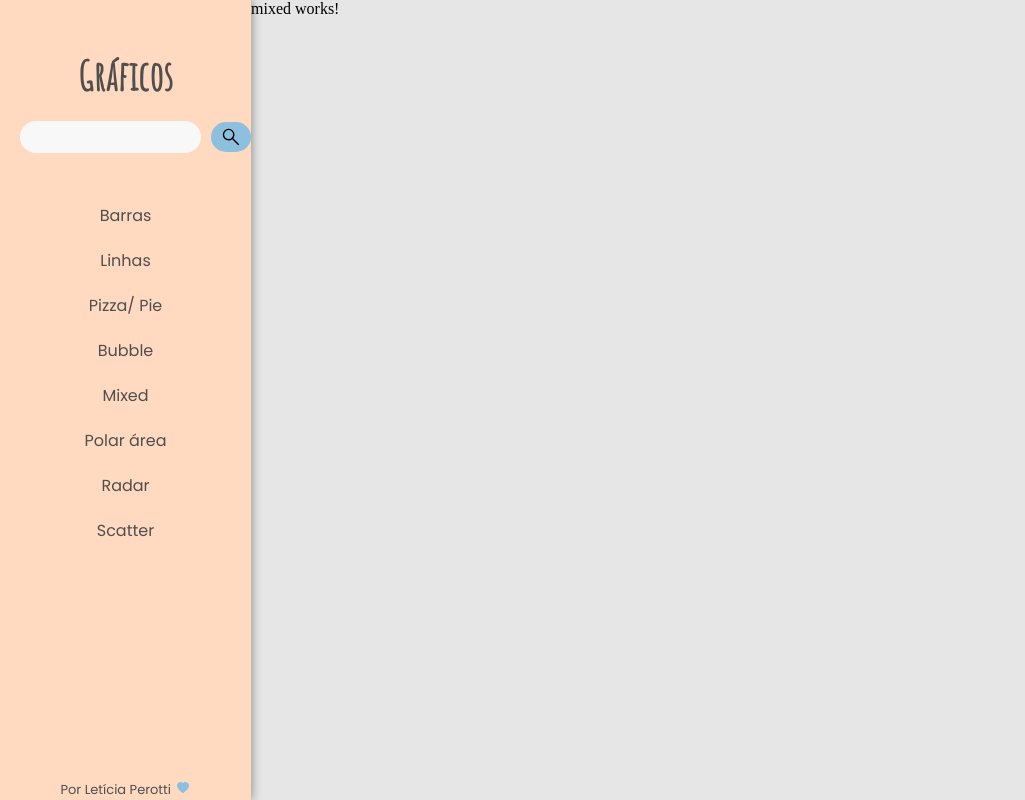
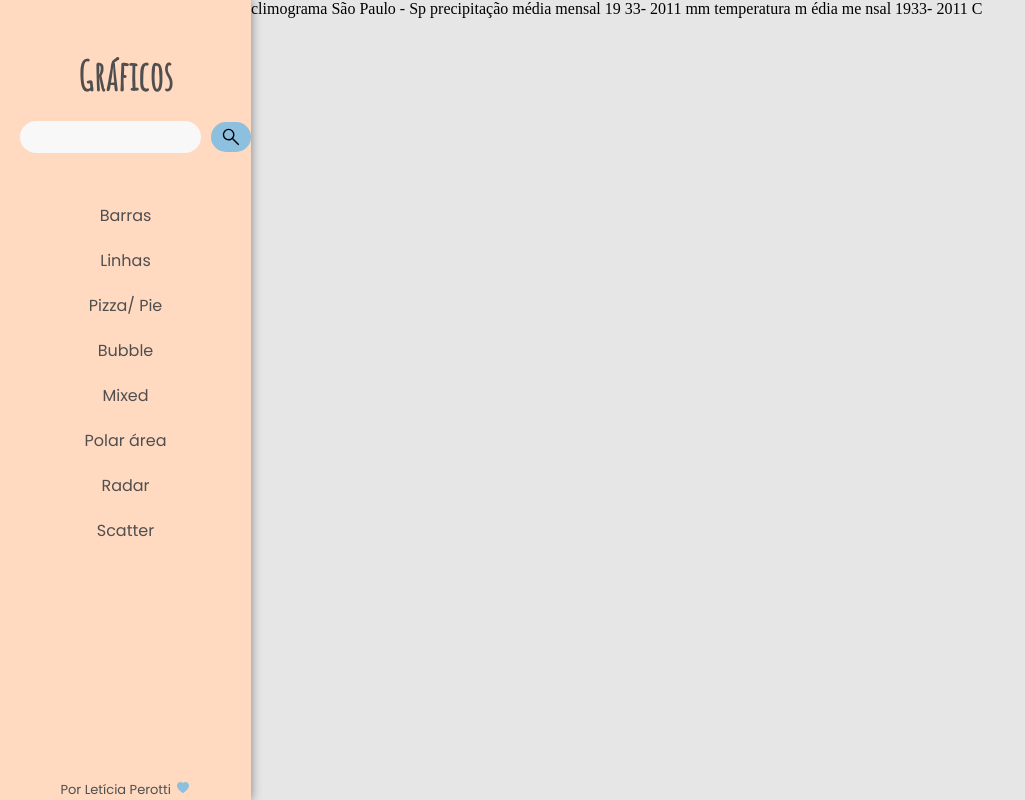
Before and after one commit to leticia-perotti/Charts.JS, an Angular app: page /inicial/mixed in a window 1280 px wide. Shown: the whole page, without its empty margins (0-1025 px from the left). Built offline with nearby package versions, Linux system fonts and the light colour scheme.

Commit message:
Mixed- climograma

```diff
--- a/db.json
+++ b/db.json
@@ -303,5 +303,92 @@
       "valor":9,
       "quantidade": 4
     }
+  ],
+  "temperaturaclimigrama": [
+    {
+      "mes": "Janeiro",
+      "temperatura": 23
+    },{
+      "mes": "Fevereiro",
+      "temperatura": 23
+    },{
+      "mes": "Março",
+      "temperatura": 20
+    },{
+      "mes": "Abril",
+      "temperatura": 19
+    },{
+      "mes": "Maio",
+      "temperatura": 16
+    },{
+      "mes": "Junho",
+      "temperatura": 15
+    },{
+      "mes": "Julho",
+      "temperatura": 15
+    },{
+      "mes": "Agosto",
+      "temperatura": 16
+    },{
+      "mes": "Setembro",
+      "temperatura": 17
+    },{
+      "mes": "Outubro",
+      "temperatura": 18
+    },{
+      "mes": "Novembro",
+      "temperatura": 19
+    },{
+      "mes": "Dezembro",
+      "temperatura": 21
+    }
+  ],
+  "precipitacaoclimograma":[
+    {
+      "mes": "Janeiro",
+     "precipitacao": 240
+    },
+    {
+      "mes": "Fevereiro",
+     "precipitacao": 210
+    },
+    {
+      "mes": "Março",
+     "precipitacao": 160
+    },
+    {
+      "mes": "Abril",
+     "precipitacao": 80
+    },
+    {
+      "mes": "Maio",
+     "precipitacao": 60
+    },
+    {
+      "mes": "Junho",
+     "precipitacao": 40
+    },
+    {
+      "mes": "Julho",
+     "precipitacao": 35
+    },
+    {
+      "mes": "Agosto",
+     "precipitacao": 30
+    },
+    {
+      "mes": "Setembro",
+     "precipitacao": 70
+    },    {
+      "mes": "Outubro",
+     "precipitacao": 130
+    },    {
+      "mes": "Novembro",
+     "precipitacao": 130
+    },
+    {
+      "mes": "Dezembro",
+     "precipitacao": 190
+    }
   ]
 }
--- a/src/app/graficos/mixed/mixed.component.html
+++ b/src/app/graficos/mixed/mixed.component.html
@@ -1 +1,15 @@
-<p>mixed works!</p>
+climograma
+São Paulo -
+Sp
+
+precipitação média mensal
+19
+33-
+ 2011
+mm
+temperatura m
+édia me
+nsal
+1933-
+2011
+ C
```
